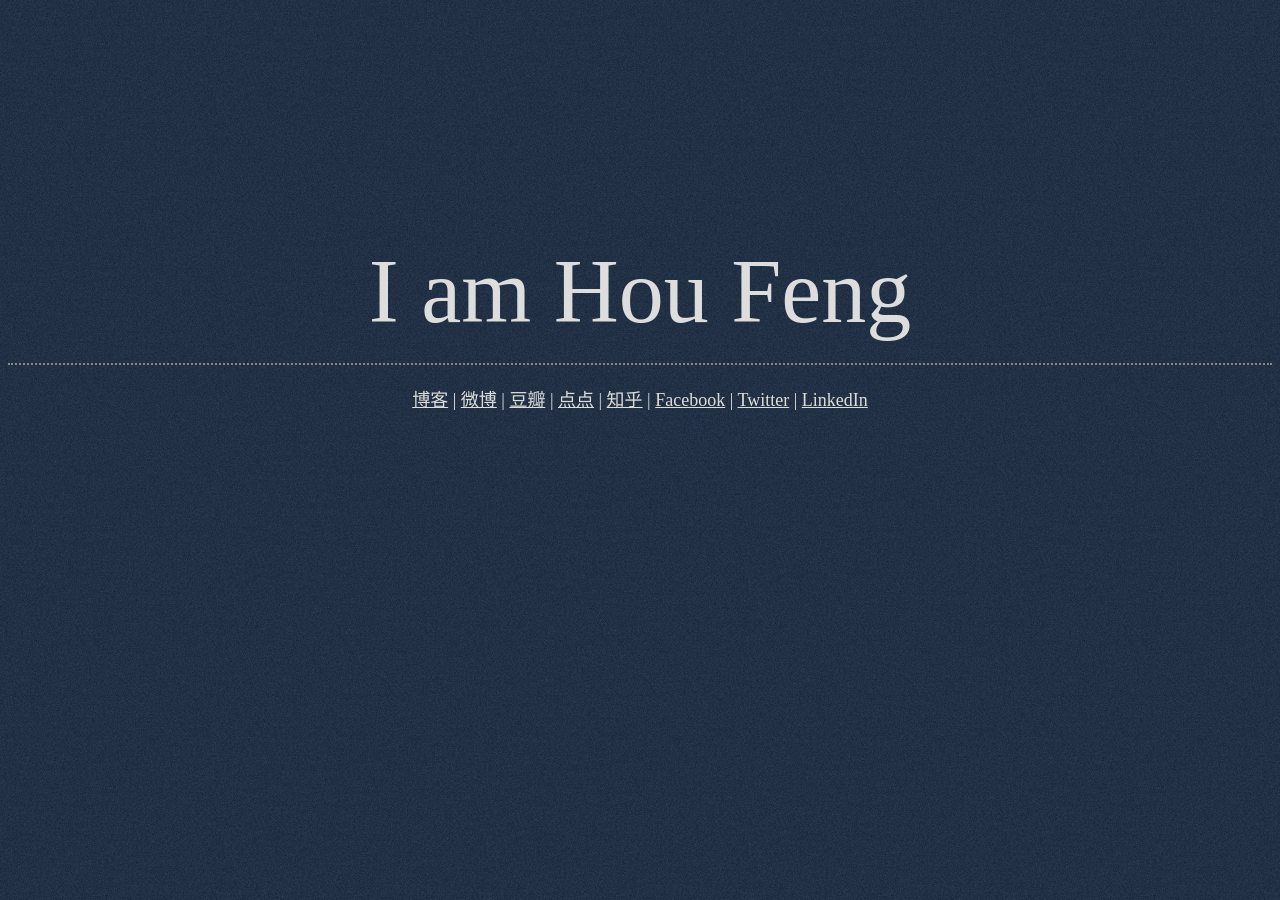
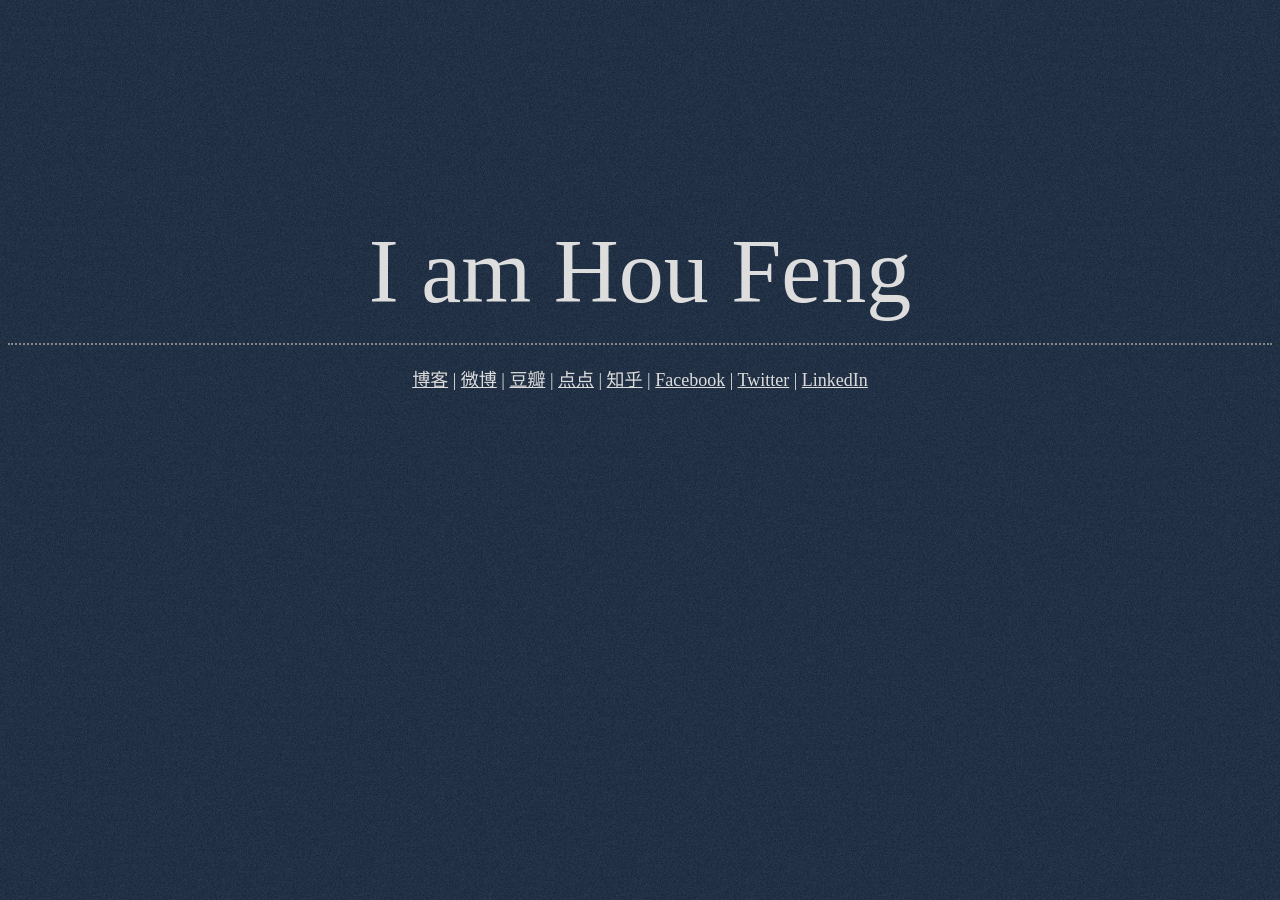
Before and after one commit to Houfeng/houfeng.github.com, a Jekyll site: the page index.html, which Jekyll copies as it is, in a window 1280 px wide. Built offline with Jekyll 4.4.1, drawn with Linux system fonts in a browser that asks for light colours; Markdown is read by kramdown in place of the engine named in the settings.

Commit message:
Updated index.html

```diff
--- a/index.html
+++ b/index.html
@@ -10,7 +10,7 @@
       }
       a{color:#ddd;}
       #i{
-        margin-top:220px;
+        margin-top:200px;
         text-align:center;
         font-size:90px;
         padding:20px;
```
